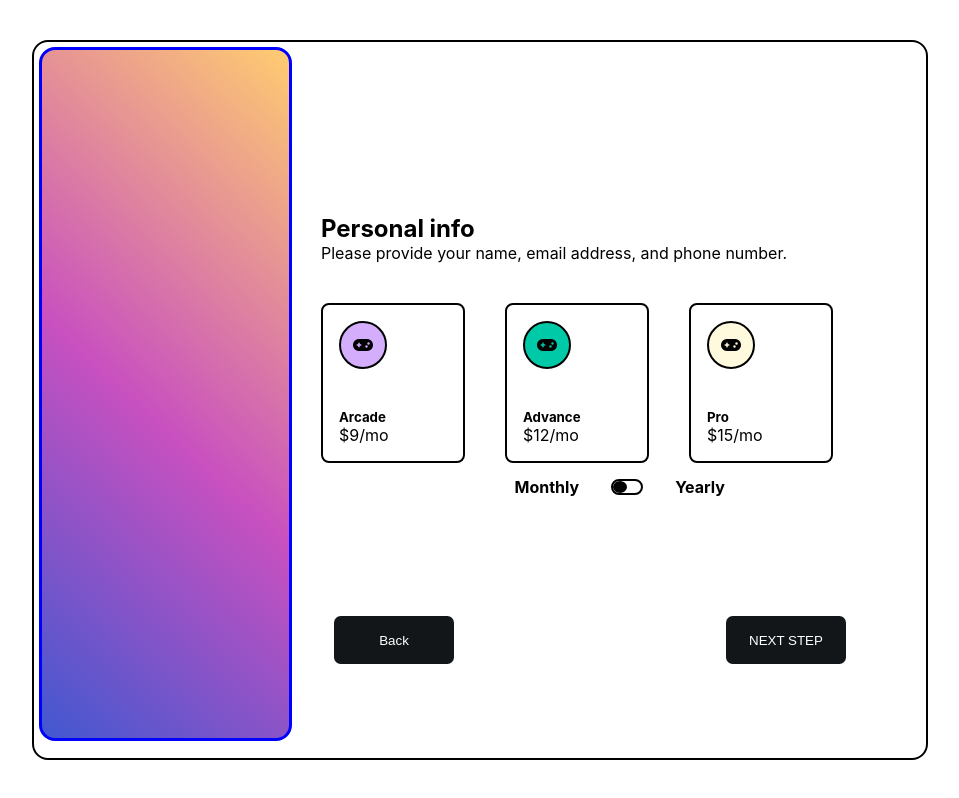
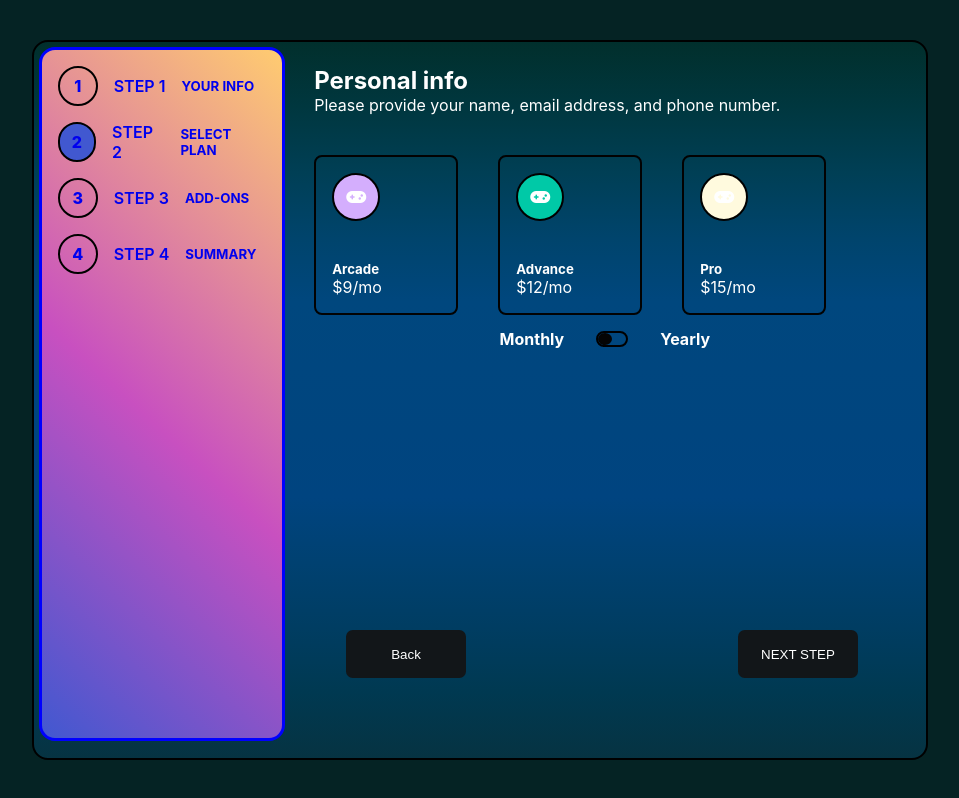
Before and after one commit to sagar56780/multistepapp, a React (Create React App) app: page /form2 in a window 1280 px wide. Shown: the whole page, without its empty margins (160-1119 px from the left). Built offline with nearby package versions, Linux system fonts and the light colour scheme.

Commit message:
used NavLinked

```diff
--- a/src/App.jsx
+++ b/src/App.jsx
@@ -1,42 +1,27 @@
-import React, { useState } from 'react'
+import React from 'react'
+import { BrowserRouter, Route, Routes } from 'react-router-dom'
+import FormFour from './FormFour'
+import FormOne from './FormOne'
+import FormThree from './FormThree'
+import FormTwo from './FormTwo'
 import Sidebar from './Sidebar'
-import FormOne from './FormOne'
-import FormTwo from './FormTwo'
-import { BrowserRouter,Routes,Route } from 'react-router-dom'
-import FormThree from './FormThree'
-import FormFour from './FormFour'
 
 const App = () => {
 
-  let [index,setIndex]=useState(3);
-  let incrementIndex=()=>{
-    setIndex(index+1);
-    console.log("hello");
-  }
-  let decrementIndex=()=>{
-    setIndex(index-1);
-  }
+
 
   return (
     <div className="container">
          <section>
-            <Sidebar/>
             <div className='info-container'>
              <BrowserRouter>
+            <Sidebar/>
               <Routes>
-                <Route path={'/'} element={<FormOne></FormOne>} ></Route>
-                <Route path={'form2'} element={<FormTwo/>} ></Route>
-                <Route path={'form3'} element={<FormThree/>} ></Route>
-                <Route path={'form4'} element={<FormFour/>} ></Route>
-
-
-
-
-
-
-
+                <Route path='/' element={<FormOne></FormOne>} ></Route>
+                <Route path='/form2' element={<FormTwo/>} ></Route>
+                <Route path='/form3' element={<FormThree/>} ></Route>
+                <Route path='/form4' element={<FormFour/>} ></Route>
               </Routes>
-
           </BrowserRouter>
           <div className='buttons'> <button > Back</button><button onClick>NEXT STEP</button></div>
           </div>
--- a/src/FormTwo.jsx
+++ b/src/FormTwo.jsx
@@ -4,7 +4,7 @@ import PlanCard from './PlanCard'
 const FormTwo = () => {
 
   return (
-    <form>
+    <form className='form2'>
       <h1>Personal info</h1>
       <p>Please provide your name, email address, and phone number.</p> <br /><br />
       <div className='plan-container'>
--- a/src/Sidebar.jsx
+++ b/src/Sidebar.jsx
@@ -1,7 +1,6 @@
-import React from 'react'
-import StepComponent from './StepComponent'
-import FormFour from './FormFour';
-import { BrowserRouter, Link, NavLink, Router, Routes } from 'react-router-dom';
+import React from 'react';
+import { NavLink } from 'react-router-dom';
+import StepComponent from './StepComponent';
 
 
 const Sidebar = () => {
@@ -14,14 +13,12 @@ const Sidebar = () => {
 
     <StepComponent title="SUMMARY" num='4'></StepComponent>
      */}
-    <BrowserRouter>
+       <NavLink className={'nav-link'} to={'/'}><StepComponent title="YOUR INFO" num='1'></StepComponent>   </NavLink>
+         <NavLink className={'nav-link'} to='/form2'> <StepComponent title="SELECT PLAN" num='2'></StepComponent>  </NavLink>
+         <NavLink className={'nav-link'} to='/form3'> <StepComponent title="ADD-ONS" num='3'></StepComponent>  </NavLink>
+         <NavLink className={'nav-link'} to='/form4'> <StepComponent title="SUMMARY" num='4'></StepComponent></NavLink>
 
 
-
-
-        <Routes></Routes>
-
-    </BrowserRouter>
 
 
 </article>
--- a/src/index.css
+++ b/src/index.css
@@ -11,6 +11,7 @@ body {
   -webkit-font-smoothing: antialiased;
   -moz-osx-font-smoothing: grayscale;
   display: flex;
+  background-color:rgb(5, 35, 36) ;
 
 }
 .container{
@@ -27,13 +28,25 @@ section{
   border-radius: 1em;
   display: flex;
   height: 90vh;
+  color: white;
+
+
+
+
+
+
+
+
+
+
   width: 70vw;
   border: 2px solid black;
+  background-image: linear-gradient(to top, #063342, #003951, #003d62, #004171, #004480, #00457f, #00467f, #00477e, #00446c, #003f55, #00373f, #012f2c);
 }
 article{
   border-radius: 1em;
 
-  background-color: #4158D0;
+
   background-image: linear-gradient(43deg, #4158D0 0%, #C850C0 46%, #FFCC70 100%);
 
   margin: .3em;
@@ -68,18 +81,22 @@ form{
   margin: 1.5em 0 0 1.5em ;
   width: 100%;
 }
+.form2{
+  display: flex;
+  flex-direction: column;
+}
 input{
   height: 3em;
-  width: 95%;
+  width: 85%;
   padding: .5em;
   border-radius: .5em;
 
 }
 .info-container{
+
   width: 100%;
   display: flex;
-  flex-direction: column;
-  justify-content: space-around;
+
 }
 .buttons{
 
@@ -87,7 +104,8 @@ input{
 
   height: 3em;
   align-self: last baseline;
-  transform: translatex(-5em) translateY(15em);
+  transform: translatex(19.5em) translateY(-5em);
+
 
   width: 40%;
    border-radius: .5em;
@@ -145,6 +163,18 @@ input{
     background-color: rgb(4, 4, 4);
     border-radius: 50%;
   }
+  .nav-link{
+    text-decoration: none;
+  }
+  .active{
+    text-decoration: none;
+    background: cadetblue ;
+    .num{
+      background: #4158D0;
+
+    }
+
+  }
 
 .fa-gamepad{
   display: flex;
@@ -183,4 +213,3 @@ input{
       height: 1.5em;
       width: 1.5em;
     }
-    /*css for fromthree */
```
